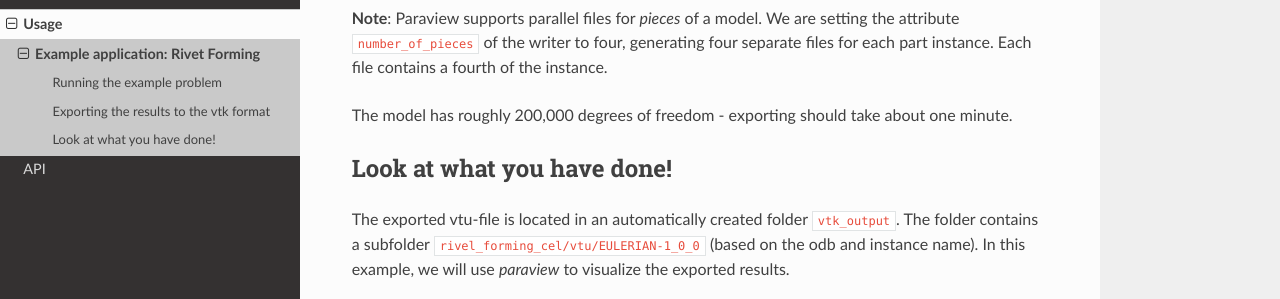
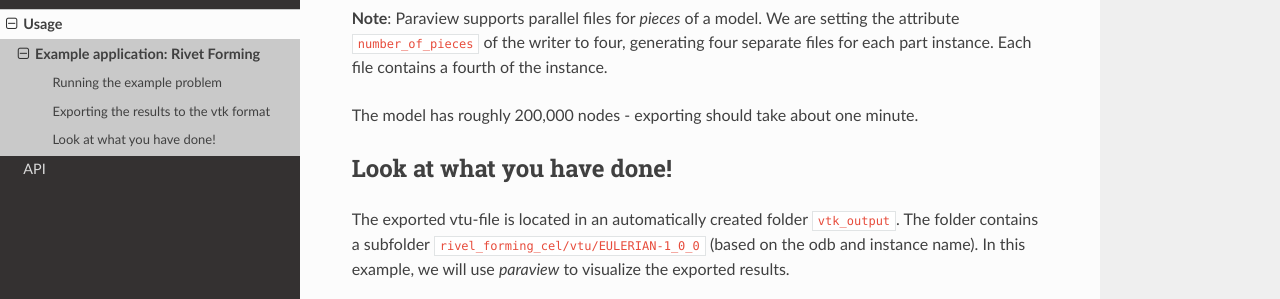
Before and after one commit to tmfrln/paraqus, a Sphinx documentation site: the page built from doc/source/example_rivet_forming.rst, in a window 1280 px wide and 900 px high, scrolled down 1187 px. Shown: the part 152-451 px from the top of the window. Built offline with Sphinx 7.4.7 and the Read the Docs theme 2.0.0, drawn with Linux system fonts in a browser that asks for light colours.

Commit message:
some doc appearance changes

```diff
--- a/doc/source/example_rivet_forming.rst
+++ b/doc/source/example_rivet_forming.rst
@@ -37,7 +37,7 @@
 
 **Note**: Paraview supports parallel files for *pieces* of a model. We are setting the attribute ``number_of_pieces`` of the writer to four, generating four separate files for each part instance. Each file contains a fourth of the instance.
 
-The model has roughly 200,000 degrees of freedom - exporting should take about one minute.
+The model has roughly 200,000 nodes - exporting should take about one minute.
 
 
 Look at what you have done!
--- a/doc/source/index.rst
+++ b/doc/source/index.rst
@@ -11,6 +11,7 @@
 --------
 
 .. toctree::
+   :maxdepth: 2
 
    installation
    usage
--- a/doc/source/usage.rst
+++ b/doc/source/usage.rst
@@ -4,5 +4,6 @@
 Usage examples will follow here.
 
 .. toctree::
+   :maxdepth: 1
 
    example_rivet_forming
```
